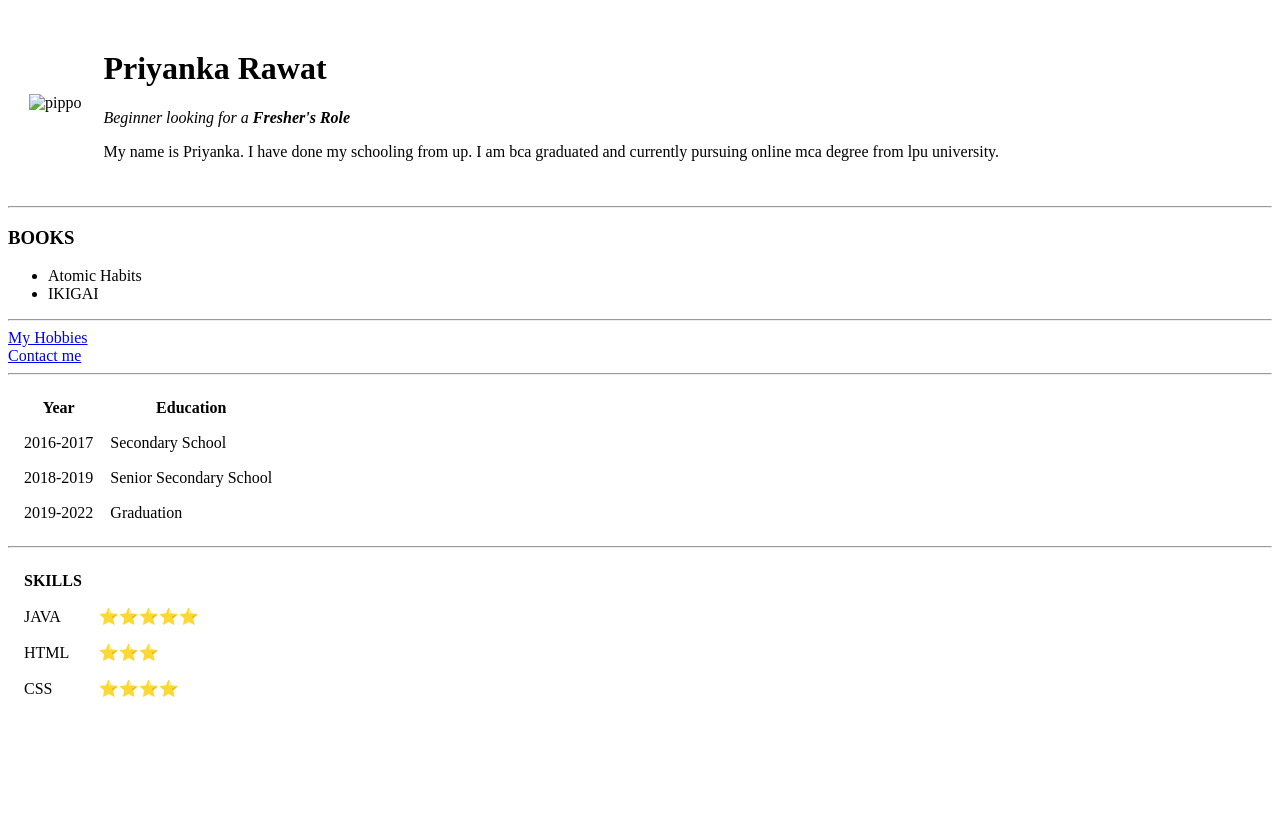
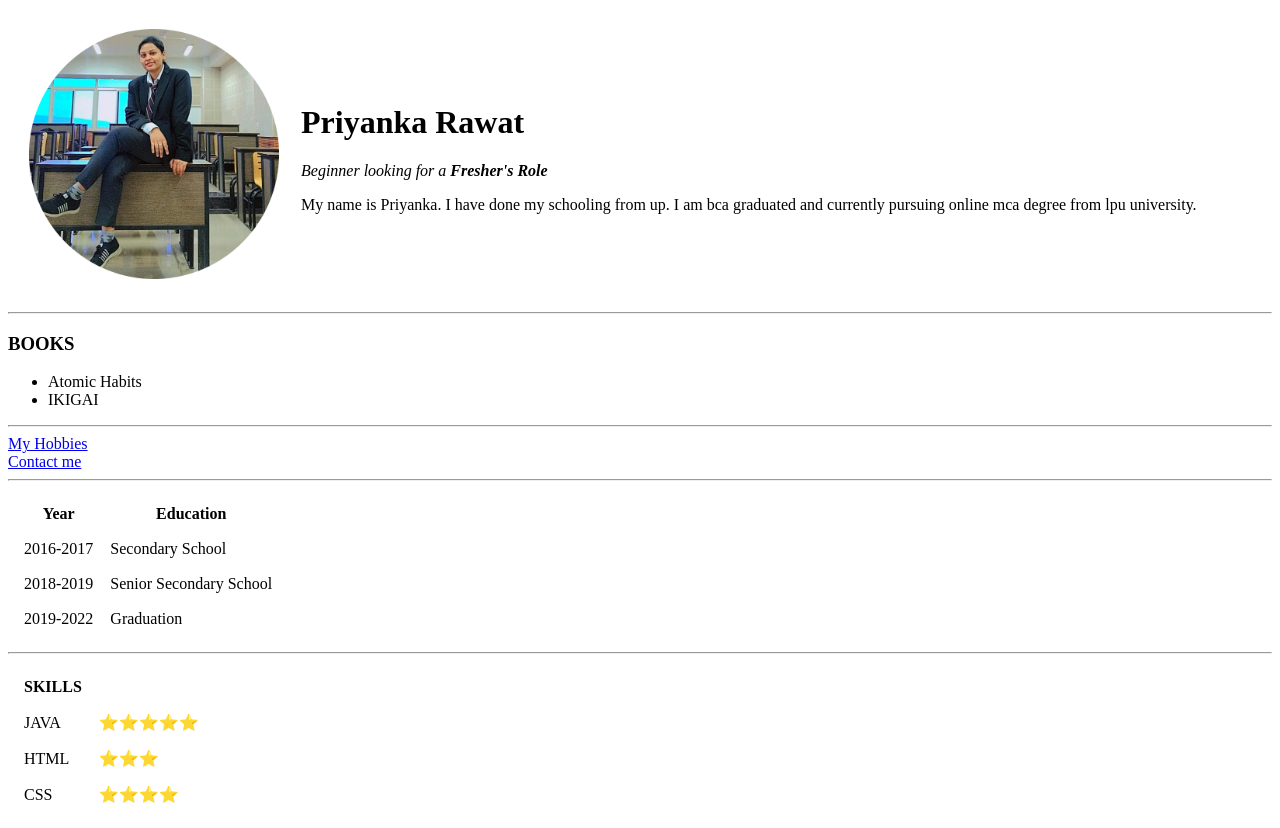
Before and after one commit to rawat222/cv, a plain HTML site: page index.html in a window 1280 px wide. Before the commit the page ends 800 px from the top, so only its background shows below. Drawn offline with Linux system fonts and the light colour scheme.

Commit message:
folder changes updated

```diff
--- a/index.html
+++ b/index.html
@@ -6,7 +6,7 @@
 <body>
     <table cellspacing ="20">
         <tr>
-            <td> <img src="IMG-20211112-WA0048-modified.png" width="250" height="250" alt="pippo"></td>
+            <td> <img src="images/IMG-20211112-WA0048-modified.png" width="250" height="250" alt="pippo"></td>
             <td><h1>Priyanka Rawat</h1>
                 <p><em>Beginner looking for a <strong>Fresher's Role</strong></em></p>
                 <p>My name is Priyanka. I have done my schooling from up. I am bca graduated and currently pursuing online mca degree from lpu university.</p></td>
```
